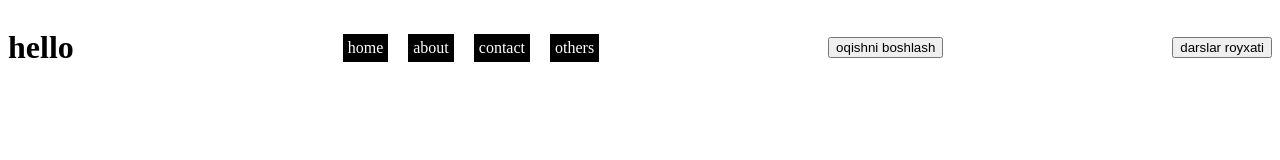
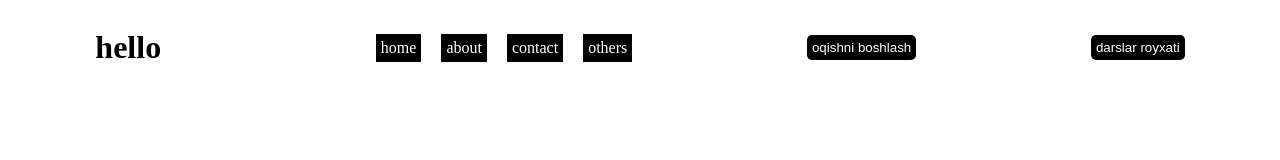
Before and after one commit to abdujabbor13/branch, a plain HTML site: page index.html in a window 1280 px wide. Drawn offline with Linux system fonts and the light colour scheme.

Commit message:
add to buttons css style

```diff
--- a/fix.css
+++ b/fix.css
@@ -1,6 +1,6 @@
 .wrapper{
   display: flex;
-  justify-content: space-between;
+  justify-content: space-around;
   align-items: center;
 }
 
@@ -27,3 +27,12 @@
 .list-item a:hover{
   border-bottom: 2px solid #fff;
 }
+
+button {
+  border: none;
+  background: #000;
+  padding: 5px;
+  border-radius: 5px;
+  color: #fff;
+  cursor: pointer;
+}
```
